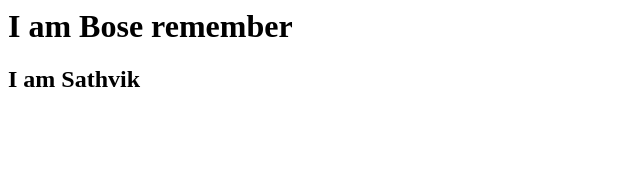
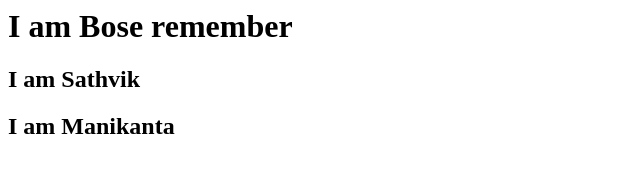
Before and after one commit to Bosepraneethkumar/Test-Repo, a plain HTML site: page index.html in a window 1280 px wide. Shown: the whole page, without its empty margins (0-640 px from the left). Drawn offline with Linux system fonts and the light colour scheme.

Commit message:
Update index.html

```diff
--- a/index.html
+++ b/index.html
@@ -1,2 +1,3 @@
 <h1>I am Bose remember</h1>
 <h2>I am Sathvik</h2>
+<h2>I am Manikanta</h2>
```
